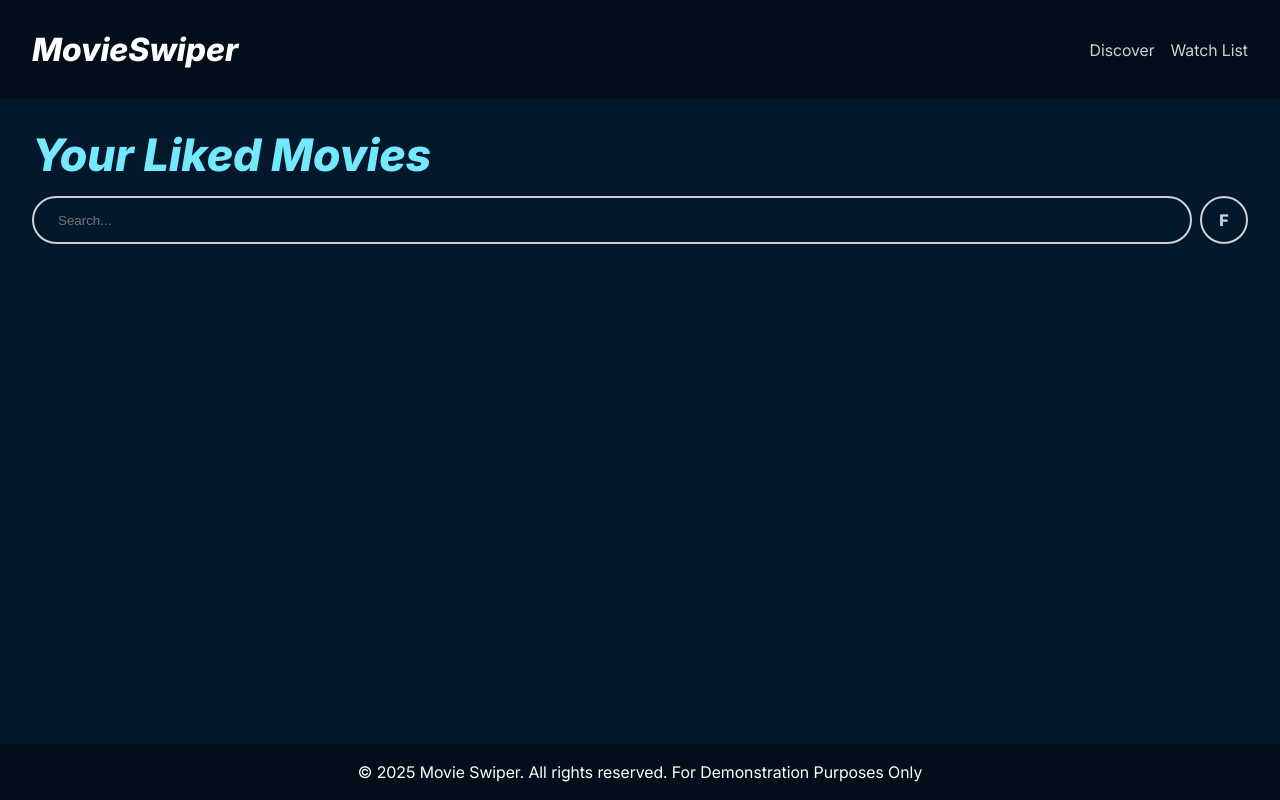
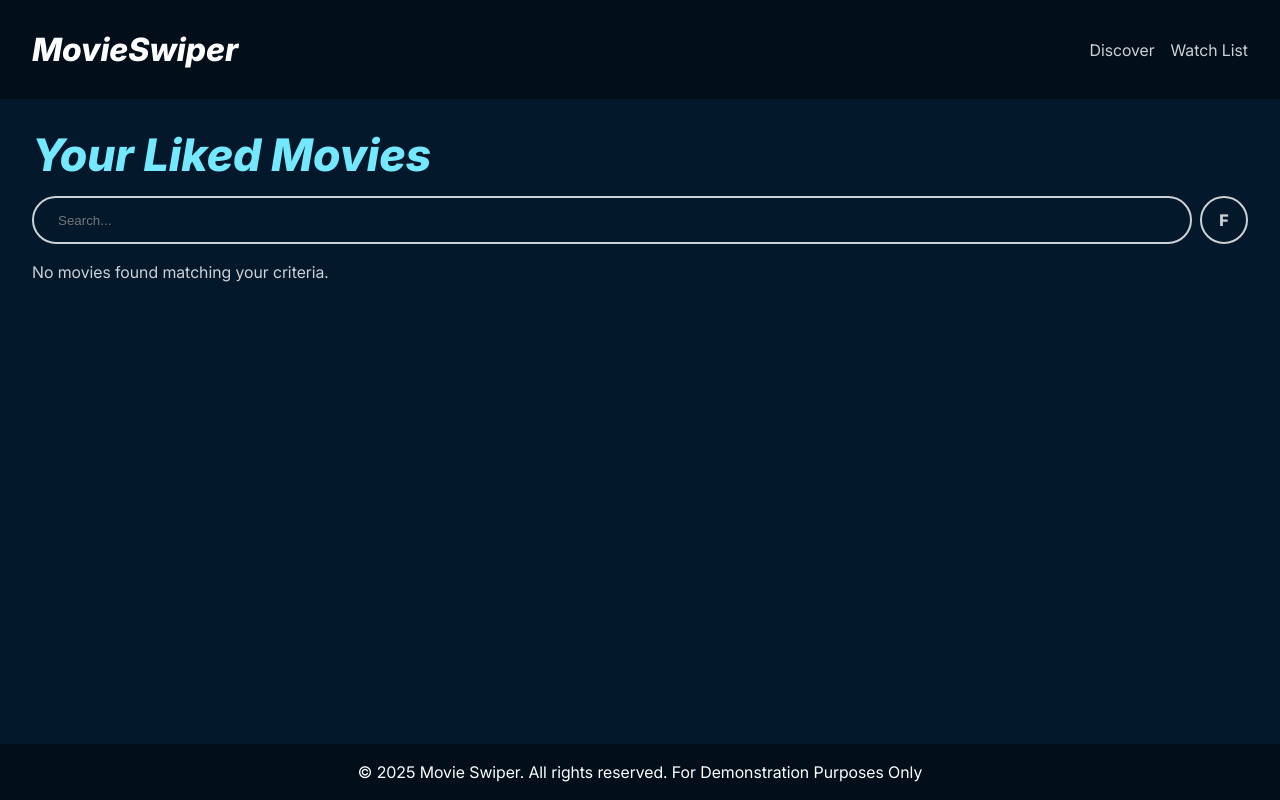
Before and after one commit to DevonKalar/MovieSwiper, a React (Vite) app: page /likes in a window 1280 px wide. Built offline with nearby package versions, Linux system fonts and the light colour scheme.

Commit message:
add no results state with filter on like list

```diff
--- a/src/components/features/LikeList.jsx
+++ b/src/components/features/LikeList.jsx
@@ -90,7 +90,7 @@ const LikeList = () => {
             ) : null}
 
             <div className="grid-cols-3 gap-3">
-                {filteredMovies().map((movie) => (
+                {filteredMovies().length === 0 ? <p>No movies found matching your criteria.</p> : filteredMovies().map((movie) => (
                 <div className="grid-cols-2 gap-2">
                     <div>
                         <img src={movie.poster} alt={movie.title} />
```
